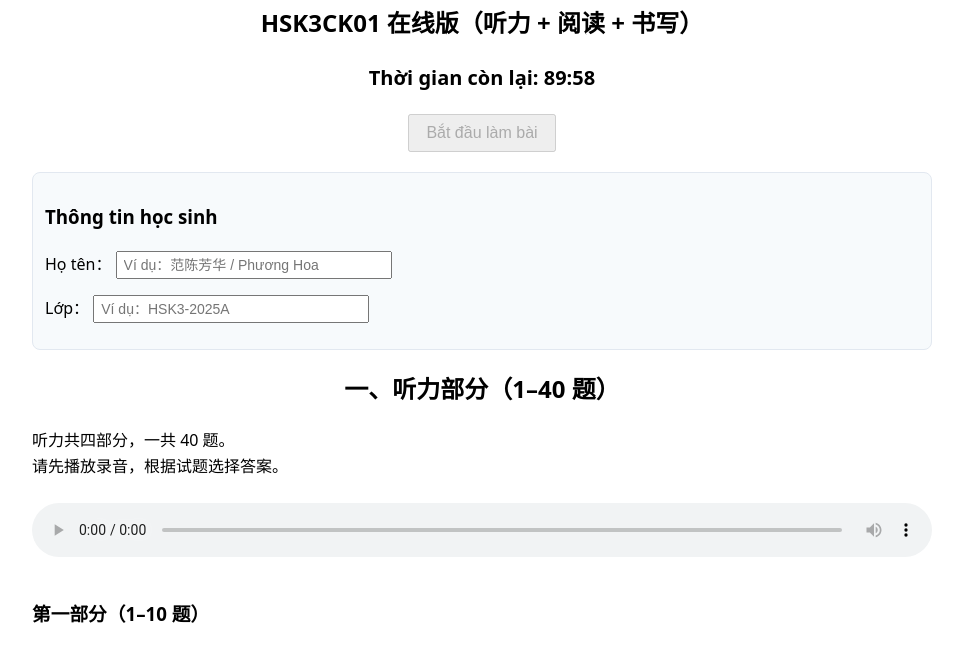
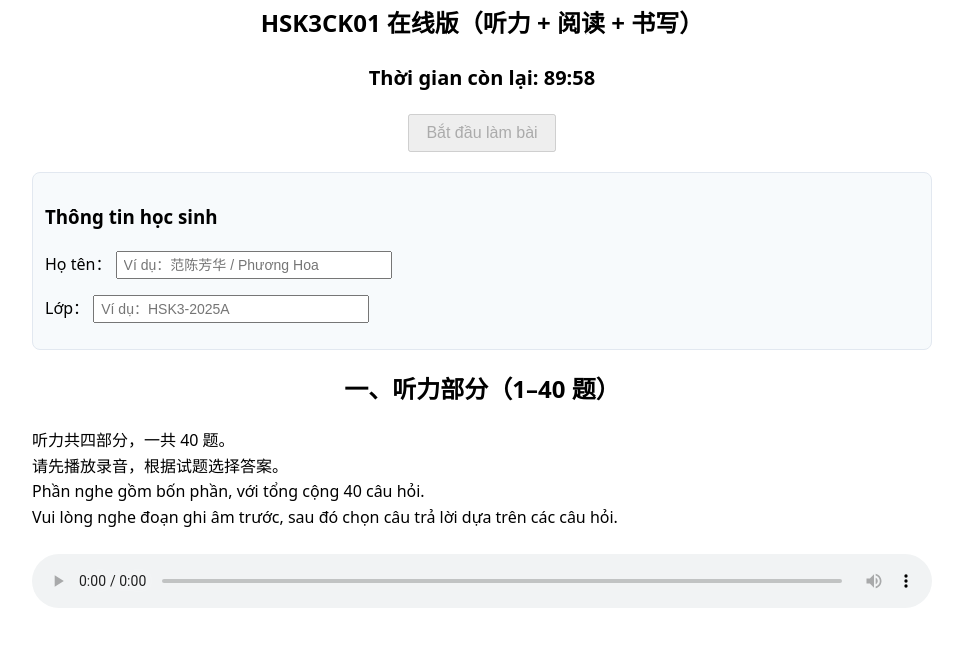
Before and after one commit to phuonghoaphamtran-ops/hsk3-finalexam, a plain HTML site: page index.html in a window 1280 px wide. Both pictures are taken after a click on the button "Bắt đầu làm bài". Shown: the part 106-754 px from the top of the page, without its empty margins (158-1121 px from the left). Drawn offline with nearby package versions, Linux system fonts and the light colour scheme.

Commit message:
Update index.html

```diff
--- a/index.html
+++ b/index.html
@@ -139,7 +139,9 @@
 
     <p>
       听力共四部分，一共 40 题。<br>
-      请先播放录音，根据试题选择答案。
+      请先播放录音，根据试题选择答案。<br>
+      Phần nghe gồm bốn phần, với tổng cộng 40 câu hỏi.<br>
+Vui lòng nghe đoạn ghi âm trước, sau đó chọn câu trả lời dựa trên các câu hỏi.
     </p>
 
     <!-- 音频 -->
```
